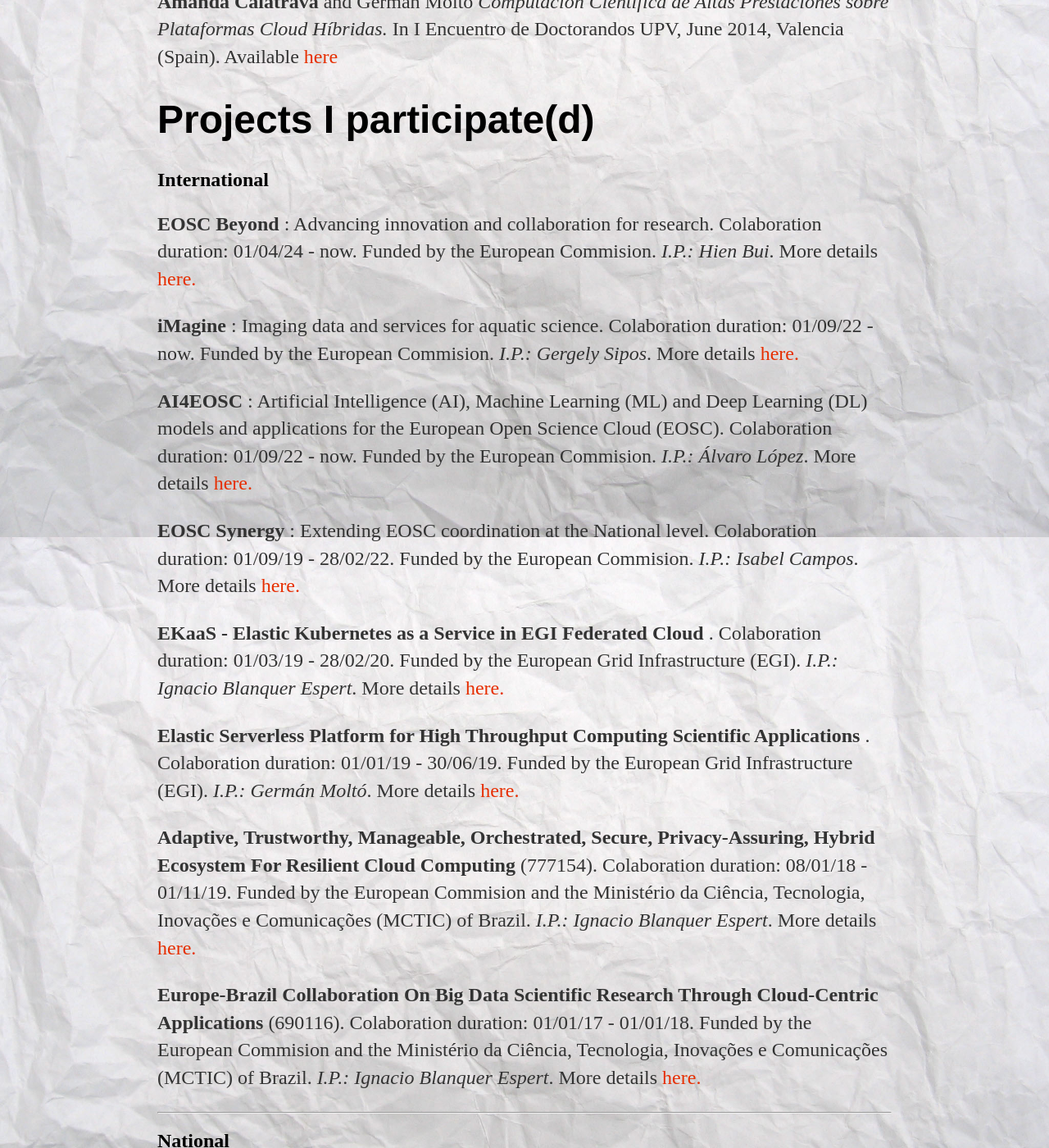
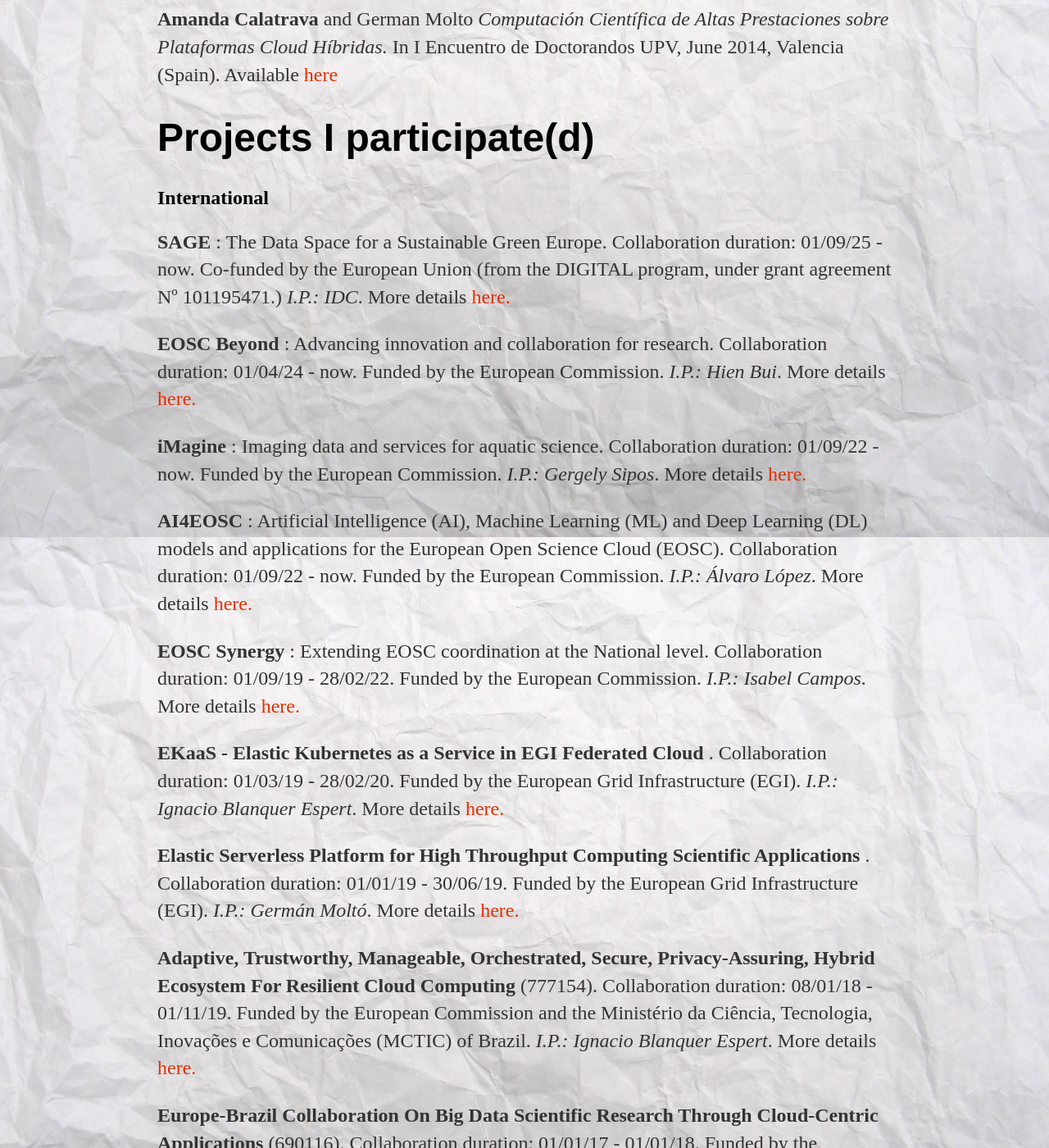
Before and after one commit to amcaar/amcaar.github.io, a Jekyll site: the page built from cv/index.html, in a window 1280 px wide and 1400 px high, scrolled down 8945 px. Shown: the whole window at 82% size. Built offline with Jekyll 4.4.1, drawn with Linux system fonts in a browser that asks for light colours; some of the changed text lies outside the part shown.

Commit message:
Fix typos in project descriptions and collaborations

```diff
--- a/cv/index.html
+++ b/cv/index.html
@@ -11,6 +11,7 @@
 			<em>AI4EOSC: A federated cloud platform for Artificial Intelligence in scientific research</em>.
 			In: Future Generation Computer Systems (2025). DOI: 10.1016/j.future.2026.108672. Available
 			<a class="link" href="https://www.sciencedirect.com/science/article/pii/S0167739X26003067">here</a>.</p>
+		<hr>
 		<h2>2025</h2>
 		<p>Wout Decrop, Rune Lagaisse, Jonas Mortelmans, Carlota Muñiz, Ignacio Heredia, <strong>Amanda Calatrava</strong>, Klaas Deneudt.
 			<em>Automated image classification workflow for phytoplankton monitoring</em>.
@@ -223,7 +224,7 @@
 		<h2>2019</h2>
 		<p> Danilo Ardagna, Ignacio Blanquer, Francisco Brasileiro, <strong>Amanda Calatrava</strong>, Wagner Meira Jr. and Marco Vieira.
 			<em>Towards a Trustworthy Federated Hybrid Cloud and Container-based Platform</em>
-			In <a class="link" href="https://www.eurosys2019.org/">Eurosys 2019 </a>, 25-28 March 2019, Dresde (Germany).
+			In <a class="link" href="https://www.eurosys2019.org/">Eurosys 2019 </a>, 25-28 March 2019, Dresden (Germany).
 			Available at: <a class="link" href="https://www.eurosys2019.org/wp-content/uploads/2019/03/eurosys19posters-abstract54.pdf">https://www.eurosys2019.org/</a>.</p>
 		<hr>
 		<h2>2017</h2>
@@ -241,7 +242,7 @@
 		<h2>2015</h2>
 		<p> <strong>Amanda Calatrava</strong>, Miguel Caballer and German Molto
 			<em>Deploying Cost-Efficient Virtual Elastic Clusters across Multi-Clouds.</em>
-			In European Grid Infrastructure Community Forum 2015, November 2015, Bari (Italy).
+			In the European Grid Infrastructure Community Forum 2015, November 2015, Bari (Italy).
 			Received the <strong>Best Demo Award</strong> of the conference.
 			Available at: <a class="link" href="https://indico.egi.eu/indico/event/2544/contribution/1">https://indico.egi.eu</a>.</p>
 		<hr>
@@ -249,7 +250,7 @@
 		<h2>2014</h2>
 		<p> <strong>Amanda Calatrava</strong> and German Molto
 			<em>High Performance Scientific Computing over Hybrid Cloud Platforms.</em>
-			In 10th IEEE International Conference on e-Science, October 2014, Guarujá (Brazil).
+			In the 10th IEEE International Conference on e-Science, October 2014, Guarujá (Brazil).
 		        Available <a class="link" href="https://es.scribd.com/document/315146758/eScience-Poster">here</a></p>
 
 		<p> <strong>Amanda Calatrava</strong> and German Molto
@@ -260,43 +261,48 @@
 
 		<h1>Projects I participate(d)</h1>
 		<h2>International</h2>
+		<p> <strong>SAGE </strong>: The Data Space for a Sustainable Green Europe.
+			Collaboration duration: 01/09/25 - now. Co-funded by the European Union (from the DIGITAL program, under grant agreement Nº 101195471.)
+			<em>I.P.: IDC</em>.
+		        More details <a class="link" href="https://www.greendealdata.eu/">here.</a></p>
+
 		<p> <strong>EOSC Beyond </strong>: Advancing innovation and collaboration for research.
-			Colaboration duration: 01/04/24 - now. Funded by the European Commision.
+			Collaboration duration: 01/04/24 - now. Funded by the European Commission.
 			<em>I.P.: Hien Bui</em>.
 		        More details <a class="link" href="https://www.eosc-beyond.eu/">here.</a></p>
 
 		<p> <strong>iMagine </strong>: Imaging data and services for aquatic science.
-			Colaboration duration: 01/09/22 - now. Funded by the European Commision.
+			Collaboration duration: 01/09/22 - now. Funded by the European Commission.
 			<em>I.P.: Gergely Sipos</em>.
 		        More details <a class="link" href="https://www.imagine-ai.eu/">here.</a></p>
 
 		<p> <strong>AI4EOSC </strong>: Artificial Intelligence (AI), Machine Learning (ML) and Deep Learning (DL) models and applications for the European Open Science Cloud (EOSC).
-			Colaboration duration: 01/09/22 - now. Funded by the European Commision.
+			Collaboration duration: 01/09/22 - now. Funded by the European Commission.
 			<em>I.P.: Álvaro López</em>.
 		        More details <a class="link" href="https://ai4eosc.eu/">here.</a></p>
 
 		<p> <strong>EOSC Synergy </strong>: Extending EOSC coordination at the National level.
-			Colaboration duration: 01/09/19 - 28/02/22. Funded by the European Commision.
+			Collaboration duration: 01/09/19 - 28/02/22. Funded by the European Commission.
 			<em>I.P.: Isabel Campos</em>.
 		        More details <a class="link" href="https://www.eosc-synergy.eu/">here.</a></p>
 
 		<p> <strong>EKaaS - Elastic Kubernetes as a Service in EGI Federated Cloud</strong>
-			. Colaboration duration: 01/03/19 - 28/02/20. Funded by the European Grid Infrastructure (EGI).
+			. Collaboration duration: 01/03/19 - 28/02/20. Funded by the European Grid Infrastructure (EGI).
 			<em>I.P.: Ignacio Blanquer Espert</em>.
 		        More details <a class="link" href="https://www.egi.eu/about/egi-council/egi-strategic-and-innovation-fund/">here.</a></p>
 
 		<p> <strong>Elastic Serverless Platform for High Throughput Computing Scientific Applications</strong>
-			. Colaboration duration: 01/01/19 - 30/06/19. Funded by the European Grid Infrastructure (EGI).
+			. Collaboration duration: 01/01/19 - 30/06/19. Funded by the European Grid Infrastructure (EGI).
 			<em>I.P.: Germán Moltó</em>.
 		        More details <a class="link" href="https://www.egi.eu/news/the-2nd-call-for-the-egi-strategic-and-innovation-fund-is-now-open/">here.</a></p>
 
 		<p> <strong>Adaptive, Trustworthy, Manageable, Orchestrated, Secure, Privacy-Assuring, Hybrid Ecosystem For Resilient Cloud Computing</strong>
-			(777154). Colaboration duration: 08/01/18 - 01/11/19. Funded by the European Commision and the Ministério da Ciência, Tecnologia, Inovações e Comunicações (MCTIC) of Brazil.
+			(777154). Collaboration duration: 08/01/18 - 01/11/19. Funded by the European Commission and the Ministério da Ciência, Tecnologia, Inovações e Comunicações (MCTIC) of Brazil.
 			<em>I.P.: Ignacio Blanquer Espert</em>.
 		        More details <a class="link" href="http://www.atmosphere-eubrazil.eu/">here.</a></p>
 
 		<p> <strong>Europe-Brazil Collaboration On Big Data Scientific Research Through Cloud-Centric Applications</strong>
-			(690116). Colaboration duration: 01/01/17 - 01/01/18. Funded by the European Commision and the Ministério da Ciência, Tecnologia, Inovações e Comunicações (MCTIC) of Brazil.
+			(690116). Collaboration duration: 01/01/17 - 01/01/18. Funded by the European Commission and the Ministério da Ciência, Tecnologia, Inovações e Comunicações (MCTIC) of Brazil.
 			<em>I.P.: Ignacio Blanquer Espert</em>.
 		        More details <a class="link" href="http://www.eubra-bigsea.eu/">here.</a></p>
 
@@ -304,34 +310,34 @@
 
 		<h2>National</h2>
 		<p> <strong>Computación Big Data y de Altas Prestaciones sobre Multi-Clouds Elásticos (BigCLOE)</strong>
-			(TIN2016-79951-R). Colaboration duration: 30/12/2016 - 29/12/2020. Funded by the Spainish Ministry of Economy and Competitivity.
+			(TIN2016-79951-R). Collaboration duration: 30/12/2016 - 29/12/2020. Funded by the Spanish Ministry of Economy and Competitiveness.
 			<em>I.P.: Germán Moltó, Ignacio Blanquer Espert</em>. </p>
 
 		<p> <strong>Clusters Virtuales Elásticos y Migrables sobre Infraestructuras Cloud Híbridas (CLUVIEM)</strong>
-			(TIN2013-44390-R). Colaboration duration: 01/01/2014 - 31/12/2016. Funded by the Spainish Ministry of Economy and Competitivity.
+			(TIN2013-44390-R). Collaboration duration: 01/01/2014 - 31/12/2016. Funded by the Spanish Ministry of Economy and Competitiveness.
 			<em>I.P.: Germán Moltó, Ignacio Blanquer Espert</em>. </p>
 
 		<hr>
 
 		<h2>Regional</h2>
 		<p> <strong>Plataforma Colaborativa en la Nube para el Desarrollo y Evaluación de Competencias en las Enseñanzas STEM</strong>
-			(AICO/2019/313). Colaboration duration: 01/01/19 - 01/01/21. Funded by the Generalitat Valenciana (Valencia, Spain).
+			(AICO/2019/313). Collaboration duration: 01/01/19 - 01/01/21. Funded by the Generalitat Valenciana (Valencia, Spain).
 			<em>I.P.: Damián Segrelles</em>. </p>
 
 		<p> <strong>Plataforma de Computación Intensiva mediante Aceleradores Gráficos (GPUS) para su aplicación en Medicina Personalizada</strong>
-			(IDIFEDER/2018/032). Colaboration duration: 01/01/18 - 01/01/20. Funded by the Generalitat Valenciana (Valencia, Spain).
+			(IDIFEDER/2018/032). Collaboration duration: 01/01/18 - 01/01/20. Funded by the Generalitat Valenciana (Valencia, Spain).
 			<em>I.P.: Ignacio Blanquer</em>. </p>
 
 		<p> <strong>Ejecución de aplicaciones sobre plataformas on-premises elásticas de funciones como servicio (FaaS)</strong>
-			(PAID-06-18). Colaboration duration: 01/01/19 - 31/12/19. Funded by the Universitat Politècnica de València (Valencia, Spain).
+			(PAID-06-18). Collaboration duration: 01/01/19 - 31/12/19. Funded by the Universitat Politècnica de València (Valencia, Spain).
 			<em>I.P.: Miguel Caballer</em>. </p>
 
-		<p> <strong>Ayuda para la Contratacion de Personal en Formacion de Caracter Predoctoral Programa Vali+D</strong>
-			- Calatrava Arroyo, Amanda (ACIF/2013/003). Colaboration duration: 01/06/13 - 01/06/16. Funded by the Generalitat Valenciana (Valencia, Spain).
+		<p> <strong>Ayuda para la Contratación de Personal en Formación de Carácter Predoctoral Programa Vali+D</strong>
+			- Calatrava Arroyo, Amanda (ACIF/2013/003). Collaboration duration: 01/06/13 - 01/06/16. Funded by the Generalitat Valenciana (Valencia, Spain).
 			<em>I.P.: Germán Moltó</em>. </p>
 
-		<p> <strong>Ejecucion Escalable de Aplicaciones Cientificas en Infraestructuras Virtualizadas Multicapa Mediante Tecnologias Grid y Cloud</strong>
-			(PAID-06-09-2810). Colaboration duration: 01/12/09 - 01/12/11. Funded by the Universitat Politècnica de València (Valencia, Spain).
+		<p> <strong> Ejecución Escalable de Aplicaciones Científicas en Infraestructuras Virtualizadas Multicapa Mediante Tecnologías Grid y Cloud</strong>
+			(PAID-06-09-2810). Collaboration duration: 01/12/09 - 01/12/11. Funded by the Universitat Politècnica de València (Valencia, Spain).
 			<em>I.P.: Germán Moltó</em>. </p>
 
 		<h1>Doctoral Thesis</h1>
```
